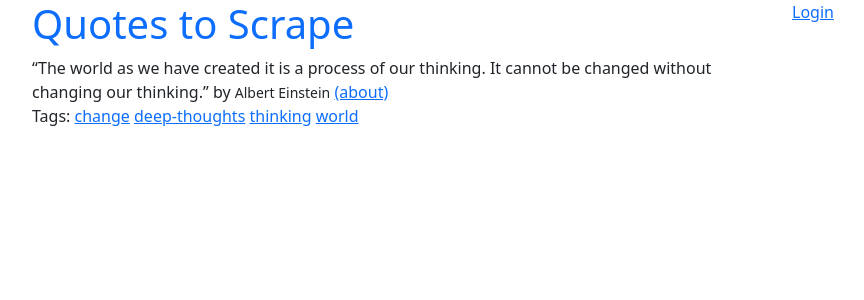
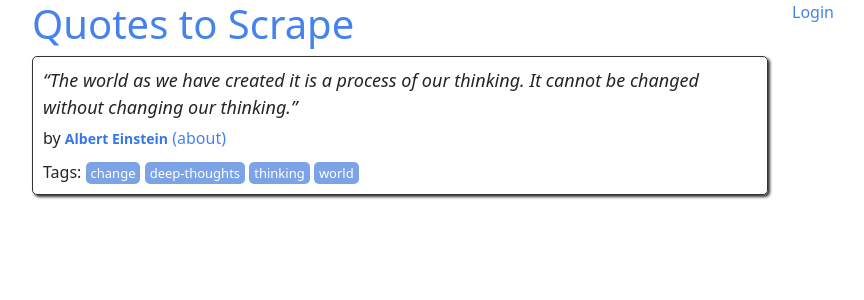
Before and after one commit to NIkitaPonomariov/Django-Quotes, a Django app: page / in a window 1280 px wide. Shown: the top 300 px of the page, without its empty margins (50-914 px from the left). Run offline with Django 5.2, Linux system fonts and the light colour scheme.

Commit message:
add styles for quotes and tags! all is already working correct

```diff
--- /dev/null
+++ b/hm_project/quotes/static/quotes/style.css
@@ -0,0 +1,40 @@
+
+.quote {
+  padding: 10px;
+
+  margin-bottom: 30px;
+
+  border: 1px solid #333333;
+
+  border-radius: 5px;
+
+  box-shadow: 2px 2px 3px #333333;
+
+}
+.quote span.text {
+  display: block;
+  margin-bottom: 5px;
+  font-size: large;
+  font-style: italic;
+}
+
+.quote small.author {
+  font-weight: bold;
+  color: #3677E8;
+}
+
+.quote .tags {
+  margin-top: 10px;
+}
+
+a{
+  color: #4582ec;
+  text-decoration: none;
+}
+.tag {
+  padding: 2px 5px;
+  border-radius: 5px;
+  color: white;
+  font-size: small;
+  background-color: #7CA3E6;
+}
--- a/hm_project/quotes/templates/quotes/base.html
+++ b/hm_project/quotes/templates/quotes/base.html
@@ -7,7 +7,11 @@
             rel="stylesheet"
             integrity="sha384-sRIl4kxILFvY47J16cr9ZwB07vP4J8+LH7qKQnuqkuIAvNWLzeN8tE5YBujZqJLB"
             crossorigin="anonymous">
-    <title>Document</title>
+
+            {% load static %}
+            <link rel="stylesheet" href="{% static 'quotes/style.css' %}">
+
+    <title>Homework</title>
 </head>
 <body>
     <div class="container">
```
